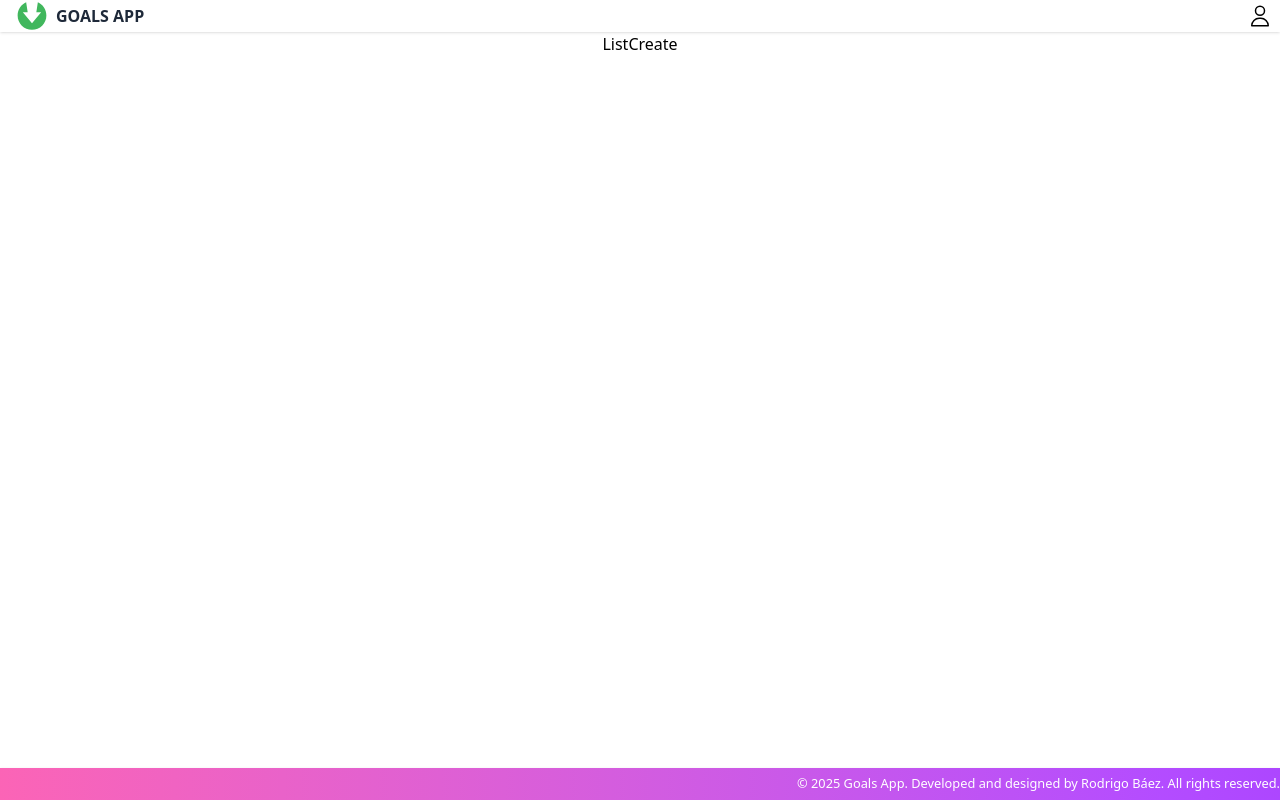
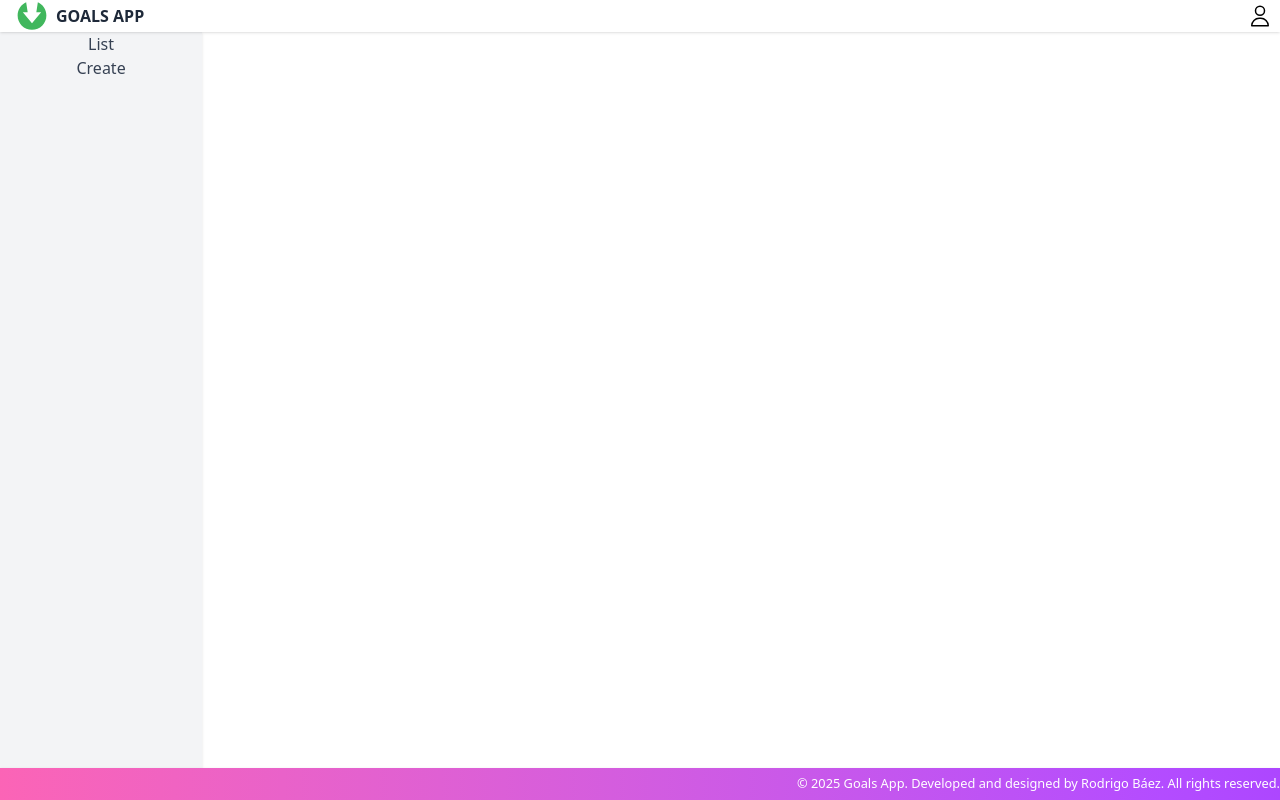
Before and after one commit to RodrigoBaezG/Goals-app, a React (Vite) app: page / in a window 1280 px wide. Built offline with nearby package versions, Linux system fonts and the light colour scheme.

Commit message:
tercer commit

```diff
--- a/src/components/Footer.css
+++ b/src/components/Footer.css
@@ -1,5 +1,5 @@
 @reference "tailwindcss";
 
 .footer {
-    @apply flex shadow justify-end items-center h-8 bg-gradient-to-r from-pink-400 to-purple-500 bg-gray-100 text-white;
+    @apply flex shadow justify-end items-center h-8 bg-gradient-to-r from-pink-400 to-purple-500 bg-gray-100 text-white relative;
 }
--- a/src/components/Header.css
+++ b/src/components/Header.css
@@ -1,7 +1,7 @@
 @reference "tailwindcss";
 
 .header {
-    @apply h-8 flex justify-between shadow bg-white text-gray-700;
+    @apply h-8 flex justify-between shadow bg-white text-gray-700 relative;
 }
 
 .title-container {
--- a/src/components/Main.css
+++ b/src/components/Main.css
@@ -1,5 +1,15 @@
 @reference "tailwindcss";
 
-.main {
-    height: calc(100vh - 64px)
+.main-container {
+    height: calc(100vh - 64px);
+    @apply flex;
 }
+
+.aside{
+    @apply flex flex-col text-gray-700 bg-gray-100 shadow w-60 h-full;
+
+}
+
+.main{
+    @apply w-full h-full overflow-scroll;
+}
--- a/src/components/Main.jsx
+++ b/src/components/Main.jsx
@@ -2,12 +2,12 @@ import './Main.css';
 
 function Main({children}) {
   return (
-    <div className="main">
-    <aside>
+    <div className="main-container">
+    <aside className='aside'>
         <a href="/list">List</a>
         <a href="/create">Create</a>
     </aside>
-    <main>
+    <main className='main'>
         {children}
     </main>
 
```
